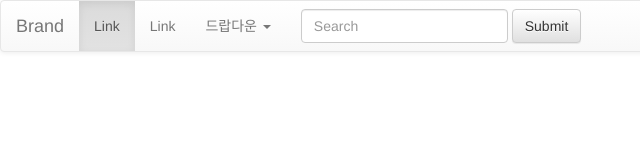
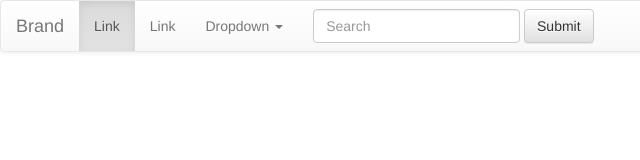
Before and after one commit to cjk0604/cjk0604.github.io, a plain HTML site: page Test.html in a window 1280 px wide. Shown: the full height of the page, 0-640 px from the left. Drawn offline with nearby package versions, Linux system fonts and the light colour scheme.

Commit message:
second commit

```diff
--- a/Test.html
+++ b/Test.html
@@ -34,7 +34,7 @@
         <li class="active"><a href="#">Link <span class="sr-only">(current)</span></a></li>
         <li><a href="#">Link</a></li>
         <li class="dropdown">
-          <a href="#" class="dropdown-toggle" data-toggle="dropdown" role="button" aria-haspopup="true" aria-expanded="false">드랍다운 <span class="caret"></span></a>
+          <a href="#" class="dropdown-toggle" data-toggle="dropdown" role="button" aria-haspopup="true" aria-expanded="false">Dropdown <span class="caret"></span></a>
           <ul class="dropdown-menu">
             <li><a href="#">Action</a></li>
             <li><a href="#">Another action</a></li>
```
Also changed, not shown: 1 other file.
